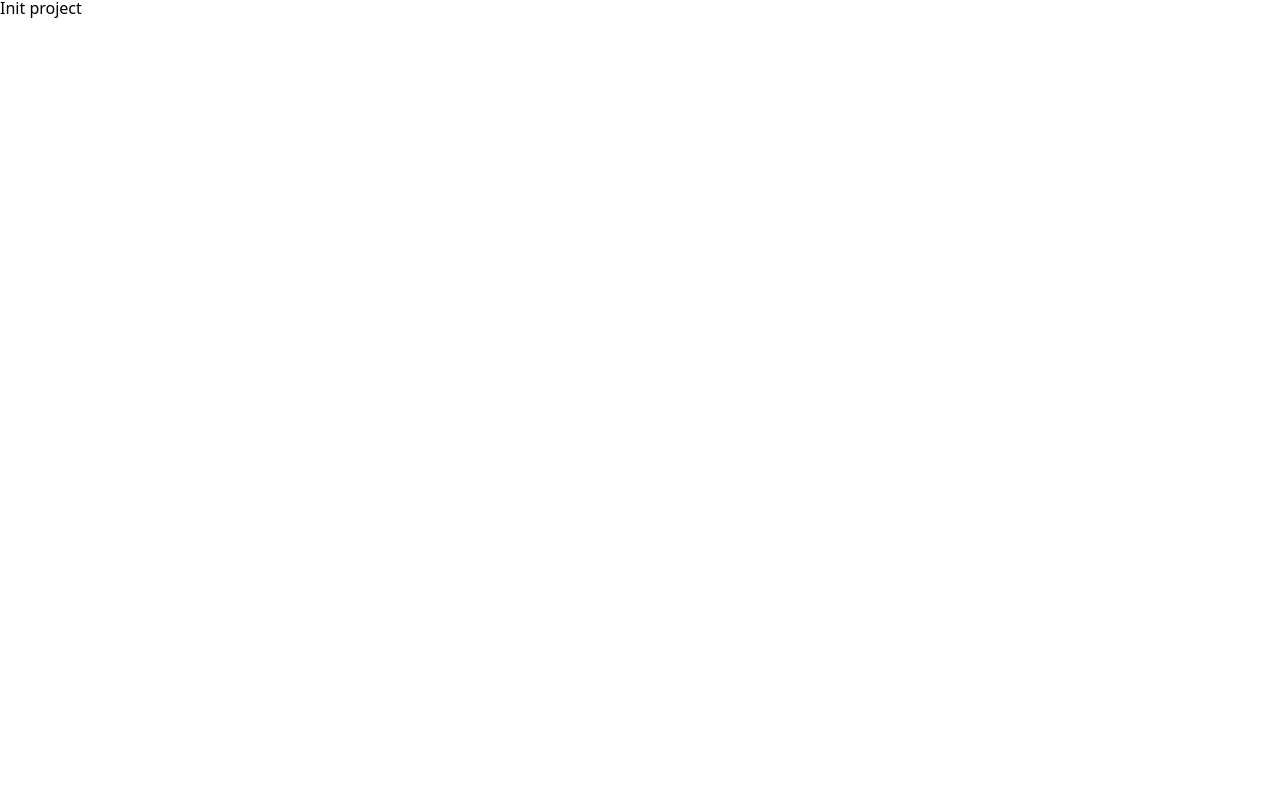
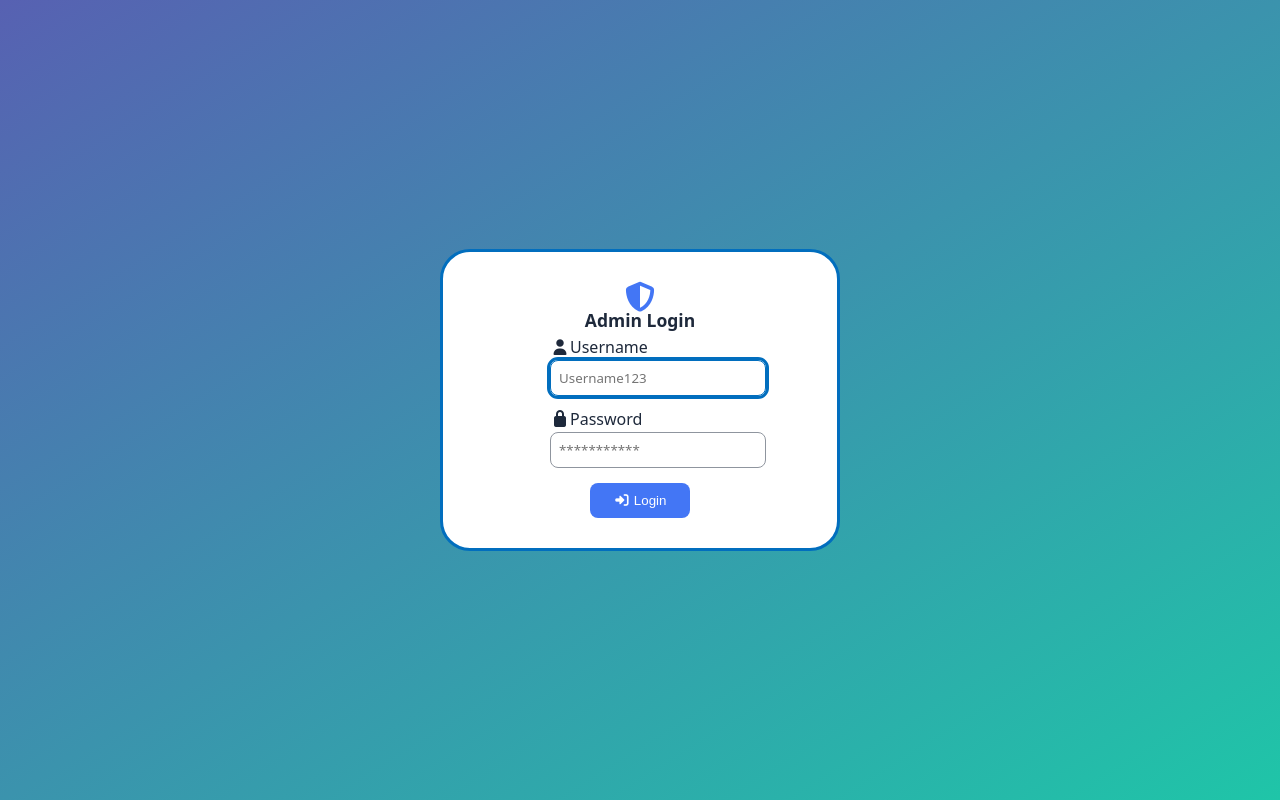
Before and after one commit to thoai240699/admin-dashboard, a plain HTML site: page index.html in a window 1280 px wide. Drawn offline with Linux system fonts and the light colour scheme.

Commit message:
add login modal

```diff
--- a/assets/css/styles.css
+++ b/assets/css/styles.css
@@ -1,13 +1,149 @@
 * {
-    box-sizing: border-box;
+  box-sizing: border-box;
+}
+
+/*   Root Variables  */
+:root {
+  --primary-color: #4376f5;
+  --primary-dark: #4338ca;
+  --secondary-color: #64748b;
+  --success-color: #10b981;
+  --danger-color: #ef4444;
+  --warning-color: #f59e0b;
+  --info-color: #3b82f6;
+  --light-bg: #f8fafc;
+  --border-color: #016ebe;
+  --color-gradient: linear-gradient(
+    270deg,
+    #00acc4 0%,
+    #0082e0 54%,
+    #006cb9 100%
+  );
+  --color-gradient2: linear-gradient(
+    270deg,
+    #006cb9 0%,
+    #0082e0 54%,
+    #00acc4 100%
+  );
+  --text-primary: #1e293b;
+  --text-secondary: #64748b;
+  --transition: all 0.3s cubic-bezier(0.4, 0, 0.2, 1);
 }
 
 html {
-    font-size: 62.5%;
+  font-size: 62.5%;
 }
-
 
 body {
   font-size: 1.6rem;
-  font-family: system-ui, "Segoe UI", Roboto, Helvetica, Arial, sans-serif, "Apple Color Emoji", "Segoe UI Emoji", "Segoe UI Symbol";
+  font-family: system-ui, 'Segoe UI', Roboto, Helvetica, Arial, sans-serif,
+    'Apple Color Emoji', 'Segoe UI Emoji', 'Segoe UI Symbol';
 }
+
+input {
+  font-family: inherit;
+  color: inherit;
+}
+
+/* Login  */
+.modal {
+  display: flex;
+  position: fixed;
+  background-image: linear-gradient(to bottom right, #5761b2, #1fc5a8);
+  backdrop-filter: blur(5px);
+  z-index: 2;
+  left: 0;
+  top: 0;
+  width: 100%;
+  height: 100%;
+  align-items: center;
+  justify-content: center;
+}
+
+.modal-content {
+  border: 3px solid #016ebe;
+  padding: 3rem;
+  background: #fff;
+  border-radius: 30px;
+  box-shadow: var(--shadow-xl);
+  max-width: 400px;
+  width: 90%;
+  max-height: 90vh;
+  overflow-y: auto;
+  animation: slideUp 0.4s ease;
+}
+
+@keyframes slideUp {
+  from {
+    opacity: 0;
+    transform: translateY(60px);
+  }
+  to {
+    opacity: 1;
+    transform: translateY(0);
+  }
+}
+@media screen and (max-width: 767px) {
+  .modal-content {
+    padding: 20px;
+  }
+}
+
+.login-header {
+  text-align: center;
+  margin-bottom: 2rem;
+  font-size: 3rem;
+  color: var(--primary-color);
+  margin-bottom: 1rem;
+}
+
+.login-header h2 {
+  color: var(--text-primary);
+  font-size: 1.75rem;
+  font-weight: 700;
+}
+
+.form-group {
+  display: block;
+  margin-bottom: 1.5rem;
+  margin-left: auto;
+  margin-right: auto;
+  max-width: 180px;
+}
+
+.form-group label {
+  display: block;
+  margin-bottom: 0.5rem;
+  color: var(--text-primary);
+}
+.form-group input {
+  padding: 8px;
+  border: 1px solid #8f959e;
+  border-radius: 8px;
+  min-width: 50px;
+}
+
+.form-group input:focus {
+  outline: 3px solid var(--border-color);
+  border-color: var(--border-color);
+}
+
+/* ===== Buttons ===== */
+.btn {
+  display: block;
+  width: 100px;
+  height: 35px;
+  padding: 8px 16px;
+  border: none;
+  cursor: pointer;
+  background: var(--primary-color);
+  margin: 0 auto;
+  border-radius: 8px;
+  color: white;
+}
+.btn:hover {
+  opacity: 0.9;
+}
+.btn:focus {
+  outline: 3px solid var(--primary-color);
+}
--- a/index.html
+++ b/index.html
@@ -1,13 +1,65 @@
 <!DOCTYPE html>
 <html lang="en">
-<head>
-    <meta charset="UTF-8">
-    <meta name="viewport" content="width=device-width, initial-scale=1.0">
+  <head>
+    <meta charset="UTF-8" />
+    <meta name="viewport" content="width=device-width, initial-scale=1.0" />
     <title>Admin Dashboard</title>
-    <link rel="stylesheet" href="./assets/css/reset.css">
-    <link rel="stylesheet" href="./assets/css/styles.css">
-</head>
-<body>
-    <h1>Init project</h1>
-</body>
+    <!-- CSS -->
+    <link rel="stylesheet" href="./assets/css/reset.css" />
+    <link rel="stylesheet" href="./assets/css/styles.css" />
+    <!-- Font awesome -->
+    <link
+      rel="stylesheet"
+      href="https://cdnjs.cloudflare.com/ajax/libs/font-awesome/7.0.1/css/all.min.css"
+    />
+  </head>
+  <body>
+    <!-- Login modal -->
+    <div class="modal active" data-id="login">
+      <div class="modal-content">
+        <div class="login-header">
+          <i class="fas fa-shield-alt"></i>
+          <h2>Admin Login</h2>
+        </div>
+        <form
+          action="https://api-gateway.fullstack.edu.vn/action_page.php
+"
+          method="POST"
+          class="form-login"
+        >
+          <div class="form-group">
+            <label for="username">
+              <i class="fa-solid fa-user"></i>Username
+            </label>
+            <input
+              type="text"
+              id="username"
+              name="username"
+              required
+              autocomplete="username"
+              placeholder="Username123"
+              autofocus
+            />
+          </div>
+          <div class="form-group">
+            <label for="password"
+              ><i class="fa-solid fa-lock"></i>Password</label
+            >
+            <input
+              type="password"
+              id="password"
+              name="password"
+              required
+              autocomplete="current-password"
+              placeholder="***********"
+            />
+          </div>
+          <button type="submit" class="btn">
+            <i class="fas fa-sign-in-alt"></i> Login
+          </button>
+          <div id="loginError" class="error-message"></div>
+        </form>
+      </div>
+    </div>
+  </body>
 </html>
```
